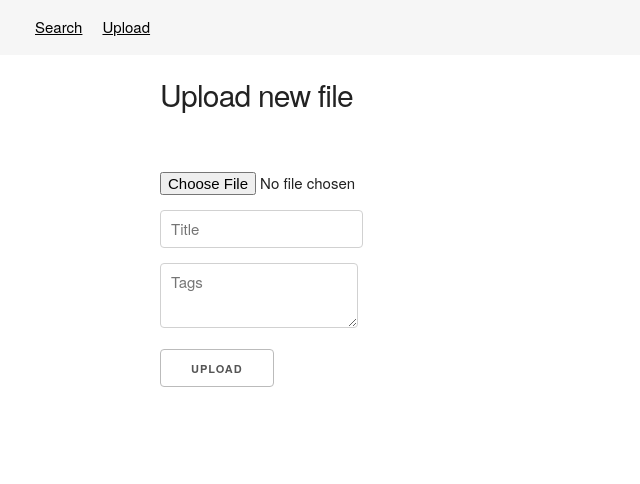
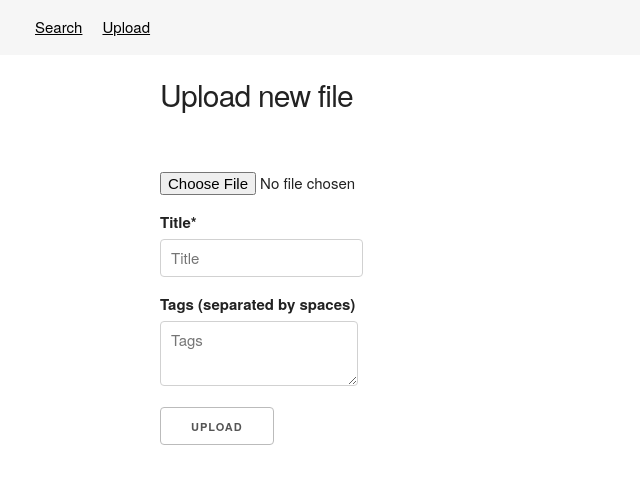
Before and after one commit to paalka/libr, a Flask app: page /upload in a window 1280 px wide. Shown: the top 484 px of the page, without its empty margins (0-640 px from the left). Run offline with Flask 2, Linux system fonts and the light colour scheme; some libraries are stand-ins or nearby versions.

Commit message:
Try to make to UI more use friendly by adding labels.

```diff
--- a/templates/upload.jinja2
+++ b/templates/upload.jinja2
@@ -7,10 +7,12 @@
     <form method=post enctype=multipart/form-data>
     <input type=file name=file>
     <div class="row">
+	<label for="title">Title*</label>
 	<input type="text" name="title" placeholder="Title" required>
     </div>
     <div class="row">
-        <textarea rows="4"  name="tags" placeholder="Tags"></textarea>
+	<label for="tags">Tags (separated by spaces)</label>
+	<textarea rows="4"  name="tags" placeholder="Tags"></textarea>
     </div>
     <div class="row">
 	<input type=submit value=Upload>
```
